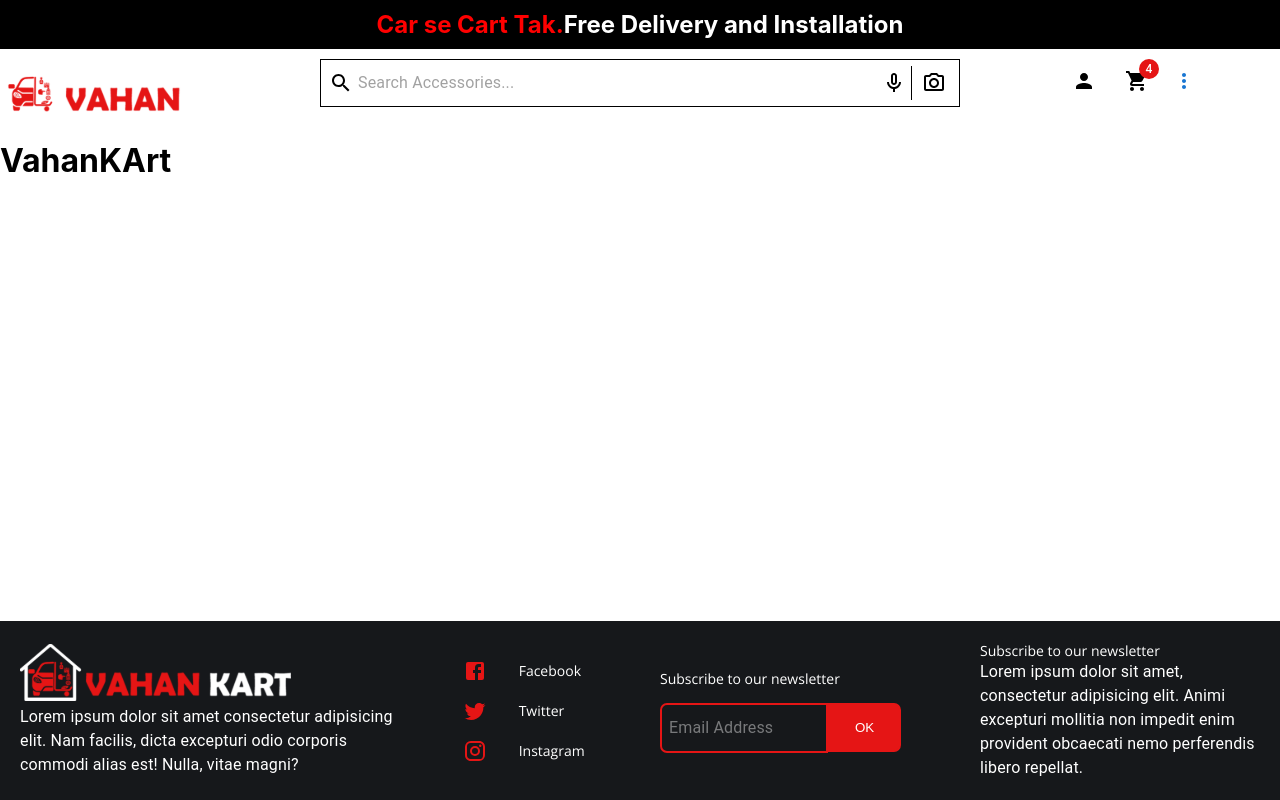
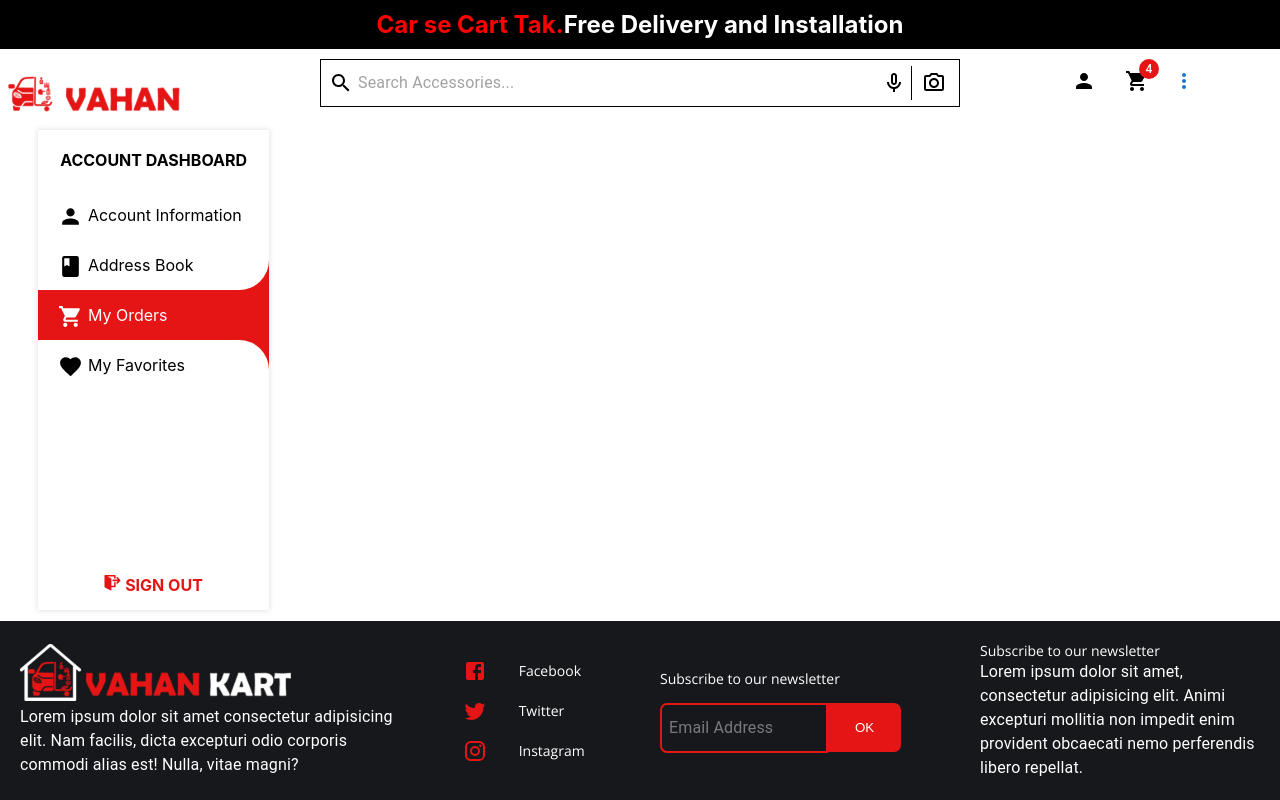
Before and after one commit to vahankart/vahankart_frontend, a React (Create React App) app: page / in a window 1280 px wide. Built offline with nearby package versions, Linux system fonts and the light colour scheme.

Commit message:
feat: SideNav added

```diff
--- a/src/App.js
+++ b/src/App.js
@@ -2,14 +2,15 @@ import { BrowserRouter as Router } from 'react-router-dom'
 import React from 'react'
 import Footer from './components/Footer/Footer'
 import Navbar from './components/Navbar/Navbar'
-
+import SideNav from './components/SideNav/SideNav'
 
 function App() {
   return (
     <Router>
       <div className="App">
         <Navbar />
-        <h1>VahanKArt</h1>
+        <SideNav />
+        {/* <h1>VahanKArt</h1> */}
         <Footer/>
       </div>
     </Router>
--- /dev/null
+++ b/src/components/SideNav/SideNav.jsx
@@ -0,0 +1,50 @@
+import React from 'react'
+import Root from './partials/Root'
+import HeadingText from './partials/Headingtext'
+import Navlinks from './partials/Navlinks'
+import NavlinksActive from './partials/NavlinksActive'
+import SpanText from './partials/SpanText'
+import Wrapper from './partials/Wrapper'
+import Signout from './partials/SignOut'
+import PersonIcon from '@mui/icons-material/Person'
+import BookIcon from '@mui/icons-material/Book'
+import ShoppingCartIcon from '@mui/icons-material/ShoppingCart'
+import FavoriteIcon from '@mui/icons-material/Favorite'
+import SignoutIcon from './assests/signout.svg'
+
+
+const SideNav =()=> {
+    return (
+        <Root>
+            <HeadingText>
+                ACCOUNT DASHBOARD
+            </HeadingText>
+            <Wrapper>
+                <Navlinks>
+                    <SpanText><PersonIcon sx={{ fontSize: 25}}/>  </SpanText>
+                    <SpanText>Account Information</SpanText>
+                </Navlinks>
+                <Navlinks top>
+                    <SpanText><BookIcon sx={{ fontSize: 25}}/>  </SpanText>
+                    <SpanText>Address Book</SpanText>
+                </Navlinks>
+                <NavlinksActive>
+                    <SpanText><ShoppingCartIcon sx={{ fontSize: 25}}/>  </SpanText>
+                    <SpanText>My Orders</SpanText>
+                </NavlinksActive>
+                <Navlinks under>
+                    <SpanText><FavoriteIcon sx={{ fontSize: 25}}/>  </SpanText>
+                    <SpanText>My Favorites</SpanText>
+                </Navlinks>
+            </Wrapper>
+            <Signout>
+                <SpanText>
+                    <img src={SignoutIcon}/>
+                </SpanText>
+                <SpanText>  SIGN OUT</SpanText>
+            </Signout>
+        </Root>
+    )
+}
+
+export default SideNav
--- /dev/null
+++ b/src/components/SideNav/partials/Headingtext.jsx
@@ -0,0 +1,10 @@
+import styled from "styled-components"
+
+
+const HeadingText = styled.h4`
+    padding-top: 20px;
+    padding-bottom: 20px;
+    margin: 0;
+`
+
+export default HeadingText
--- /dev/null
+++ b/src/components/SideNav/partials/Navlinks.jsx
@@ -0,0 +1,21 @@
+import styled from "styled-components"
+
+
+const Navlinks = styled.div`
+    height: 50px;
+    justify-content: center;
+    background-color: #FFFFFF;
+    ${props => {
+        if (props.top) {
+            return "border-radius: 0px 0px 30px 0px;"
+        } else if(props.under) {
+            return "border-radius: 0px 30px 0px 0px;"
+        } else {
+            return "border-radius: 0px 0px 0px 0px;"
+        }
+    }}
+    text-align: start;
+    padding-left: 20px;
+`
+
+export default Navlinks
--- /dev/null
+++ b/src/components/SideNav/partials/NavlinksActive.jsx
@@ -0,0 +1,13 @@
+import styled from "styled-components"
+
+
+const NavlinksActive = styled.div`
+    height: 50px;
+    justify-content: center;
+    background-color: none;
+    color: #FFFFFF;
+    text-align: start;
+    padding-left: 20px;
+`
+
+export default NavlinksActive
--- /dev/null
+++ b/src/components/SideNav/partials/Root.jsx
@@ -0,0 +1,18 @@
+import styled from 'styled-components'
+
+const Root = styled.div`
+    box-shadow: 0px 0px 5px 1px rgba(0, 0, 0, 0.1);
+    width: 18vw;
+    min-width: 200px;
+    max-width: 260px;
+    height: 60vh;
+    text-align: center;
+    position: relative;
+    top: 10px;
+    left: 3vw;
+    @media only screen and (max-width: 500px){
+        display: none;
+    }
+`
+
+export default Root
--- /dev/null
+++ b/src/components/SideNav/partials/SignOut.jsx
@@ -0,0 +1,14 @@
+import styled from 'styled-components'
+
+
+const Signout = styled.div`
+    height: 50px;
+    width: 100%;
+    font-weight: bold;
+    color: #E51515;
+    position: absolute;
+    bottom: 0px;
+`
+
+
+export default Signout
--- /dev/null
+++ b/src/components/SideNav/partials/SpanText.jsx
@@ -0,0 +1,7 @@
+import styled from "styled-components"
+
+const SpanText = styled.span`
+    line-height: 50px;
+`
+
+export default SpanText
--- /dev/null
+++ b/src/components/SideNav/partials/Wrapper.jsx
@@ -0,0 +1,8 @@
+import styled from 'styled-components'
+
+
+const Wrapper = styled.div`
+    background-color: #E51515;
+`
+
+export default Wrapper
```
Also changed, not shown: src/components/SideNav/assests/signout.svg (added).
